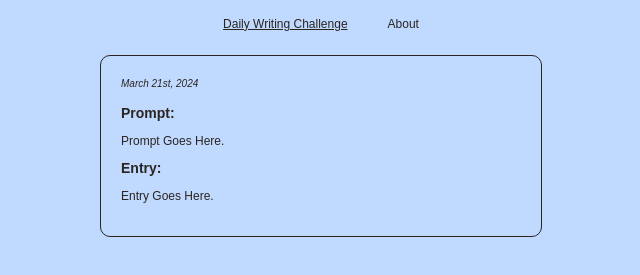
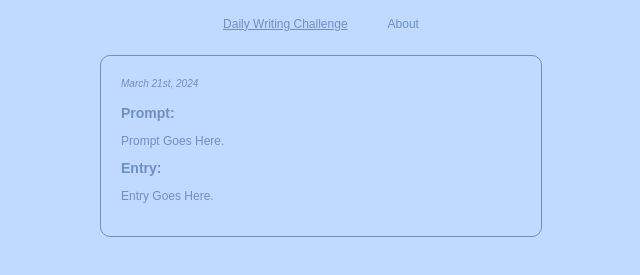
Before and after one commit to akameny/akameny.github.io, a plain HTML site: page index.html in a window 1280 px wide. Shown: the part 163-438 px from the top of the page, without its empty margins (319-959 px from the left). Drawn offline with Linux system fonts and the light colour scheme.

Commit message:
Update Font Color

```diff
--- a/index.css
+++ b/index.css
@@ -1,7 +1,7 @@
 body {
     padding: 50px;
     background-color: #c0d9ff;
-    color: #2b2522;
+    color: #6f8fc1;
     font-family: poppins, sans-serif;
 }
 
@@ -37,17 +37,17 @@ header {
 
 a {
     text-decoration: none;
-    color: #2b2522;
+    color: #6f8fc1;
 }
 
 a:hover {
     text-decoration: underline;
-    color:#2b2522;
+    color:#6f8fc1;
 }
 
 a:active {
     text-decoration: underline;
-    text-decoration-color: #2b2522;
+    text-decoration-color: #6f8fc1;
 }
 
 .post-img {
@@ -65,7 +65,7 @@ img {
 }
 
 article {
-    border: 1px solid #2b2522;
+    border: 1px solid #6f8fc1;
     border-radius: 10px;
     max-width: 400px;
     max-height: 300px;
@@ -92,7 +92,7 @@ p.about {
 
 .active {
     text-decoration: underline;
-    text-decoration-color:#2b2522;
+    text-decoration-color:#6f8fc1;
 }
 
 .title {
```
